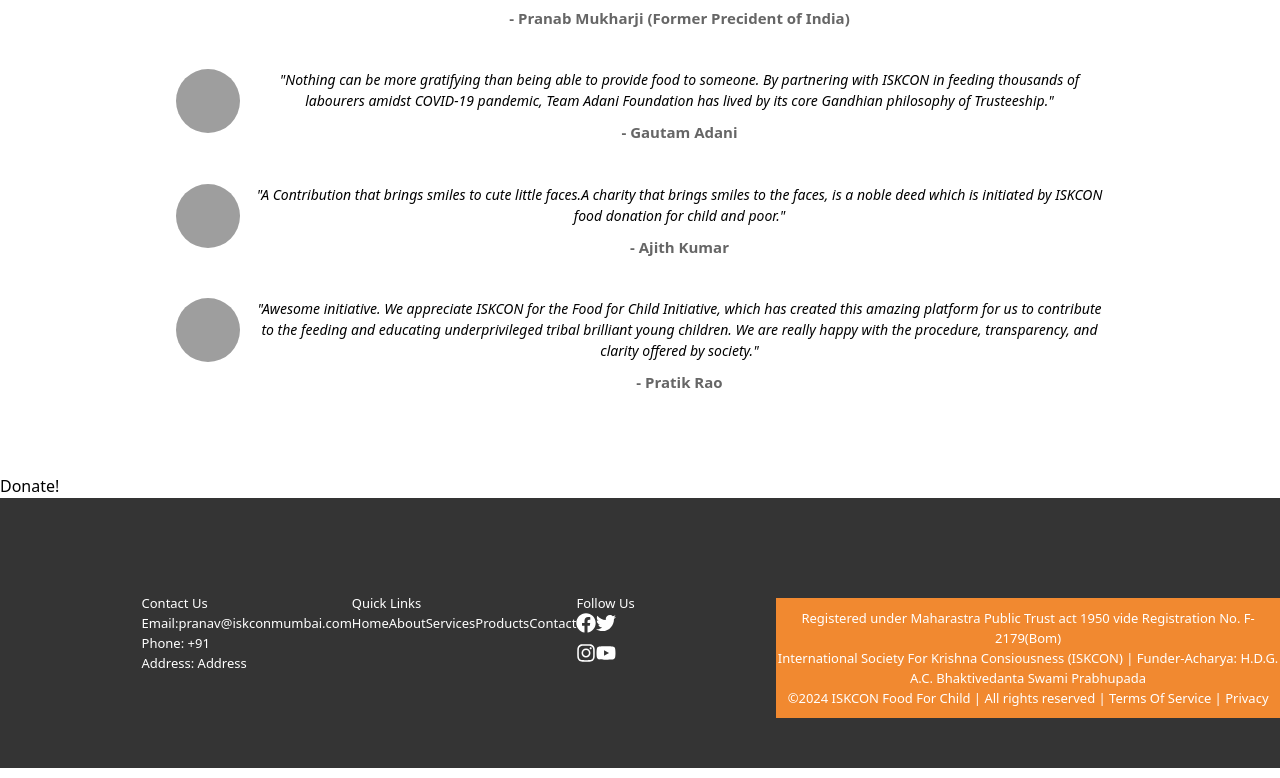
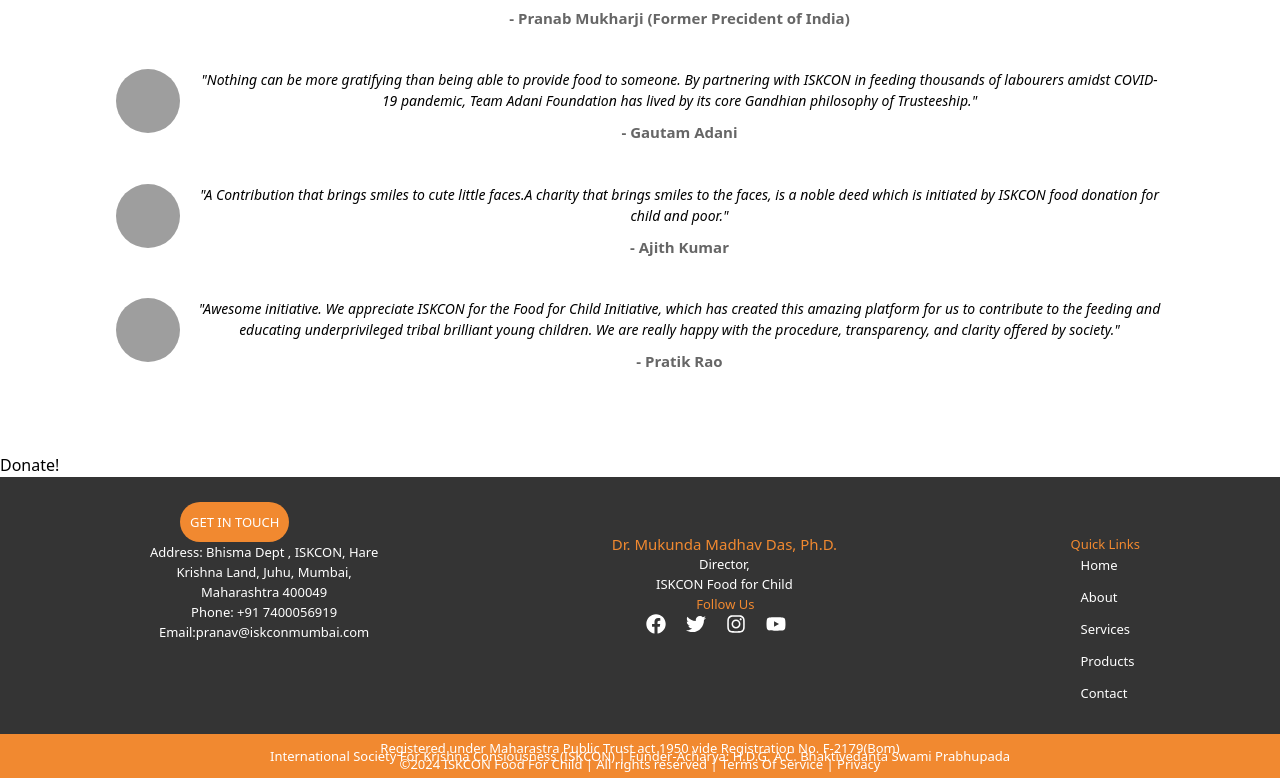
Before and after one commit to rajatdave24/WS_16062024, a React (Create React App) app in the folder src/: page / in a window 1280 px wide. Shown: the part 4396-5174 px from the top of the page. Built offline with nearby package versions, Linux system fonts and the light colour scheme; grey boxes are pictures that could not be loaded; the HTML template or start-up script is replaced by a standard one.

Commit message:
27-07-2024

```diff
--- a/src/App.js
+++ b/src/App.js
@@ -13,7 +13,6 @@ import './style.css';
 import Footer from './Footer';
 
 export const App = () => {
-
 
 return(
 <>
--- a/src/FFC.js
+++ b/src/FFC.js
@@ -44,11 +44,11 @@ export const FFC = () => {
         var menuList = document.getElementById('menuList');
         var menuContainer = document.getElementById('menuContainer');
             console.log(e.target);
-        if((e.target != menuIcon) && (e.target != menuContainer)){
-            console.log('outside Click!!!');
-            menuList.className = 'menuList';
-            menuIcon.className = 'menuIcon';
-            menuContainer.className = 'menuContainer';
+        if((e.target != menuIcon) && (e.target != menuContainer) && ((e.target != menuList))){
+            // console.log('outside Click!!!');
+            // menuList.className = 'menuList';
+            // menuIcon.className = 'menuIcon';
+            // menuContainer.className = 'menuContainer';
             setMenu(false);
         }
 
@@ -78,10 +78,10 @@ export const FFC = () => {
                         <li><Link to="/AnnaDan">Anna Daan</Link></li>
                         <li><Link to="/Impact">Impact</Link></li>
                         <li><Link to="/Contact">Contact</Link></li>
-                        <a href="#donateNow" className='donateButton' onClick={(e)=>{e.stopPropagation;scrollToSection(donateRef)}}>Donate</a>
+                        <a href="#donateNow" className='donateButton' onClick={(e)=>{e.stopPropagation;e.preventDefault;scrollToSection(donateRef)}}>Donate</a>
                     </ul>
-                    <div className={(menu) ? 'menuIconClicked' : 'menuIcon'} onClick={(e) =>
-                        setMenu(prevState => !prevState)} id='menuIcon'>&#9776;</div >
+                    <div className={(menu) ? 'menuIconClicked' : 'menuIcon'} onClick={(e) =>{e.stopPropagation;e.preventDefault;
+                        setMenu(prevState => !prevState)}} id='menuIcon'>&#9776;</div >
                 </div >
 
             </div >
--- a/src/Footer.css
+++ b/src/Footer.css
@@ -1,5 +1,5 @@
 footer{
-    display:flex;
+   display:block;
    flex-direction: row;
    justify-content: center;
    width: 100%;
@@ -7,16 +7,17 @@ footer{
    bottom: 0;
    background:#343434;
    color: white;
-      padding: 50px 0;
+   padding-top: 25px;
    font-size: 13px;
    line-height: 20px;
 }
 
 .container{
     width: 1140px;
-    margin: auto;
+    margin: 0px !important;
     display: flex;
-    justify-content: center;
+    padding-left: 150px;
+    justify-content: space-between;
 }
 
     .row{
@@ -85,6 +86,8 @@ footer{
     }
 
     .social-icons{
+      display: flex;
+      gap: 20px;
       width: 40px;
       height: 40px;
       border-radius: 50%;
@@ -93,16 +96,39 @@ footer{
       font-size: 20px;
       margin-right: 15px;
       cursor: pointer;
+      color: white;
+      line-height: 22px;
+      padding-left: 20px;
     }
 
     .social-icons ul{
       margin-top: -30px;
-      padding-left: 10px;
+      padding-left: 15px;
+    }
+
+    .social-icons li a{
+      color: white;
     }
 
   .bottom-bar{
     background: #f18930;
     text-align: center;
-    padding: 10px 0;
-    margin-top: 50px;
+    padding: 10px;
+    line-height: 8px;
+    margin-top: 20px;
   }
+
+  .container .footer-content .list li a{
+
+    list-style: none;
+    text-decoration: none;
+    color: white;
+  }
+
+  .list{
+    height: 80%;
+    display: flex;
+    flex-direction: column;
+    padding-left: 10px;
+    line-height: 22px;
+  }
--- a/src/Footer.js
+++ b/src/Footer.js
@@ -11,13 +11,27 @@ function Footer() {
     <footer>
            <div class="container">
             <div class="footer-content">
-                <h3>Contact Us</h3>
-                <p>Email:pranav@iskconmumbai.com</p>
-                <p>Phone: +91</p>
-                <p>Address: Address </p>
+                <h3 style={{backgroundColor:'#f18930',display:'inline-flex',borderRadius:'20px',padding:'10px',position:'relative',marginLeft:'30px'}}>GET IN TOUCH</h3>
+                <p style={{textAlign:'center'}}>Address: Bhisma Dept , ISKCON, Hare<br/>Krishna Land, Juhu, Mumbai,<br/>Maharashtra 400049<br/>Phone: +91  7400056919<br/>Email:pranav@iskconmumbai.com</p>
             </div>
+
+            <div className='footer-content'>
+                <h3 style={{color:'#f18930',marginTop:'4vh',fontSize:'15px'}}>Dr. Mukunda Madhav Das, Ph.D.</h3>
+                <p style={{textAlign:'center'}}>Director,<br/>ISKCON Food for Child</p>
+                <div class="footer-content" style={{paddingLeft:'1.1vw'}}>
+                <h3 style={{color:'#f18930',paddingLeft:'5.5vw'}}>Follow Us</h3>
+                <ul class="social-icons">
+                 <li><a href=""><FaFacebook /></a></li>
+                 <li><a href=""><FaTwitter /></a></li>
+                 <li><a href=""><FaInstagram /></a></li>
+                 <li><a href=""><FaYoutube /></a></li>
+
+                </ul>
+              </div>
+            </div>
+
             <div class="footer-content">
-                <h3>Quick Links</h3>
+                <h3  style={{color:'#f18930',marginTop:'4vh'}}>Quick Links</h3>
                  <ul class="list">
                     <li><a href="">Home</a></li>
                     <li><a href="">About</a></li>
@@ -26,16 +40,7 @@ function Footer() {
                     <li><a href="">Contact</a></li>
                  </ul>
             </div>
-            <div class="footer-content">
-                <h3>Follow Us</h3>
-                <ul class="social-icons">
-                 <li><a href=""><FaFacebook /></a></li>
-                 <li><a href=""><FaTwitter /></a></li>
-                 <li><a href=""><FaInstagram /></a></li>
-                 <li><a href=""><FaYoutube /></a></li>
 
-                </ul>
-                </div>
         </div>
       <div class="bottom-bar">
         <div>
--- a/src/NavBar.js
+++ b/src/NavBar.js
@@ -29,7 +29,7 @@ const NavBar = () => {
                 <li><Link to="/AnnaDan">Anna Daan</Link></li>
                 <li><Link to="/Impact">Impact</Link></li>
                 <li><Link to="/Contact">Contact</Link></li>
-                    <Link to="/Donate" className='donateButton'>Donate</Link>
+                    <Link to="/#donateNow" className='donateButton' onClick={(e)=>{e.stopPropagation;e.preventDefault;scrollToSection(donateRef)}}>Donate</Link>
              </ul>
             <div className={(menu) ? 'menuIconClicked' : 'menuIcon'} onClick = {() => { setMenu(prevState=> !prevState); console.log(menu, document.getElementById
                 ('ul').className)}}>&#9776;</div >
--- a/src/style.css
+++ b/src/style.css
@@ -636,11 +636,12 @@ z-index: 0;
   position: absolute;
   display: flex;
   top: 22px;
-  right: 135px;
+  /* right: 135px; */
+  right: 35px;
   cursor: pointer;
   font-size: 25px;
   font-weight: bolder;
-  margin-right: 120px;
+  /* margin-right: 120px; */
   transition: 0.3s ease;
 }
 
@@ -661,14 +662,15 @@ z-index: 0;
 position: fixed;
 display: block;
 height: 80px;
-width: 100%;
+width: 100vw;
 margin-right: 50%;
 top: 0px;
 left: 0px;
 right: 0px;
 border: 1px solid black;
-box-shadow:
-4px 8px rgba(0, 0, 0, 0.12), 0 6px 20px 0 rgba(0, 0, 0, 0.15);
+/* box-shadow:
+4px 8px rgba(0, 0, 0, 0.12), 0 6px 20px 0 rgba(0, 0, 0, 0.15); */
+box-shadow:  0 4px 8px 0 rgba(0, 0, 0, 0.12), 0 6px 20px 0 rgba(0, 0, 0, 0.15);
 transition: 0.3s ease;
 background-color: white;
 z-index: 200;
@@ -679,7 +681,8 @@ z-index: 200;
   opacity: 1;
   display: flex;
   position: fixed;
-  top: -16px;
+  top: 62px;
+  /* top: -16px; */
   right: -120px;
   width: 200px;
   height: 100%;
@@ -848,6 +851,7 @@ z-index: 0;
   background-color: blue;
   color: white !important;
   font-weight: 600;
+  font-size: 20px;
   left: 0;
   margin-top: -50px;
   right: 0;
@@ -858,6 +862,7 @@ z-index: 0;
   justify-content: center;
   align-items: center;
   border-radius: 10px;
+  padding-bottom: 10px;
 }
 
 
--- a/src/testimonials.js
+++ b/src/testimonials.js
@@ -29,10 +29,10 @@ export const Testimonials = () => {
   return (
     <div id="testimonials" style={{textAlign:'center'}}>
       <h2 style={{display:'inline-flex',color:'#60349e',position: 'relative',fontSize:'35px',borderBottom:'5px solid black',textAlign:'centre'}}>TESTIMONIALS</h2>
-      <div className="container">
+      <div className="container1">
         <div className="section-title text-center" style={{justifyContent:'top',alignItems:'top',display:'flex',position:'relative'}}>
         </div>
-        <div className="row" style={{flexWrap:'nowrap'}}>
+        <div className="row" style={{flexWrap:'wrap'}}>
           {data
             ? data.map((d, i) => (
                 <div key={`${d.name}-${i}`} className="col-md-12">
```
Lines whose indentation alone changed are shown as unchanged.
